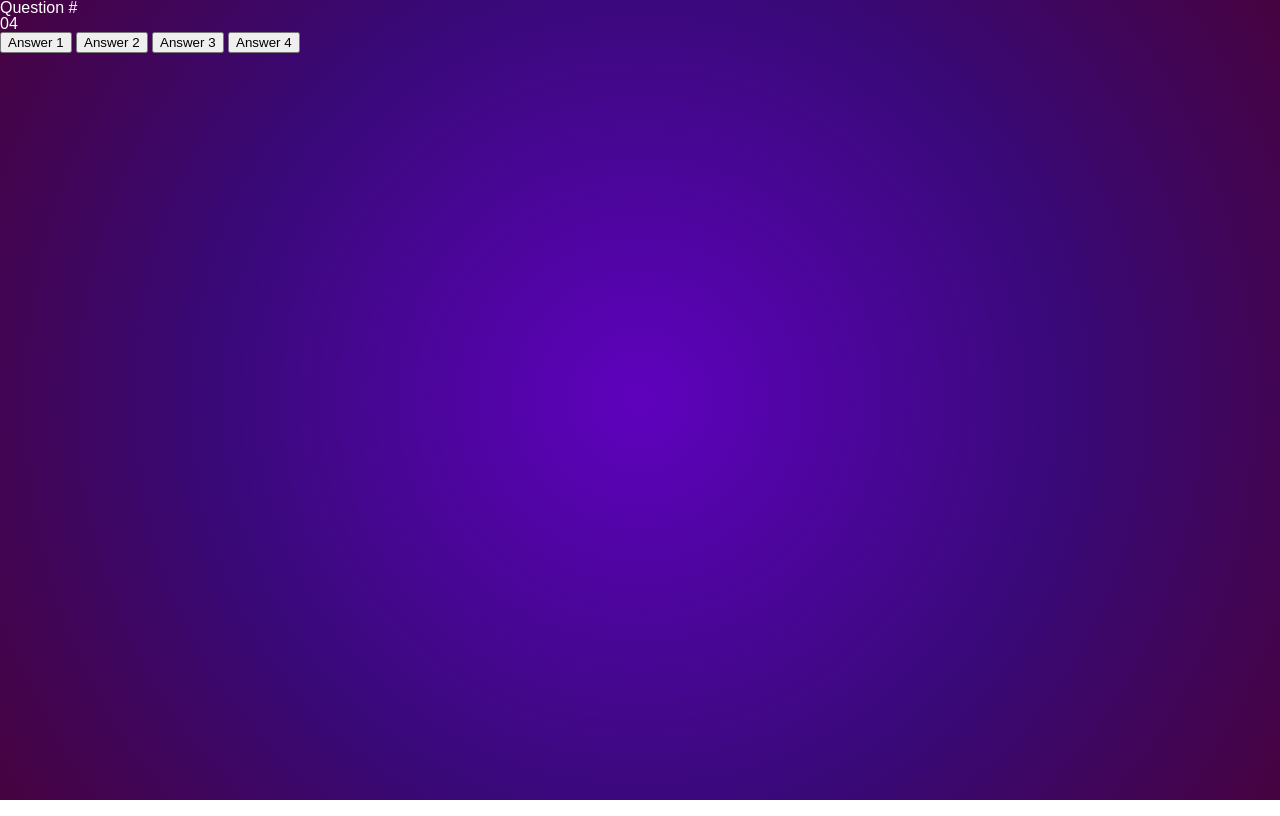
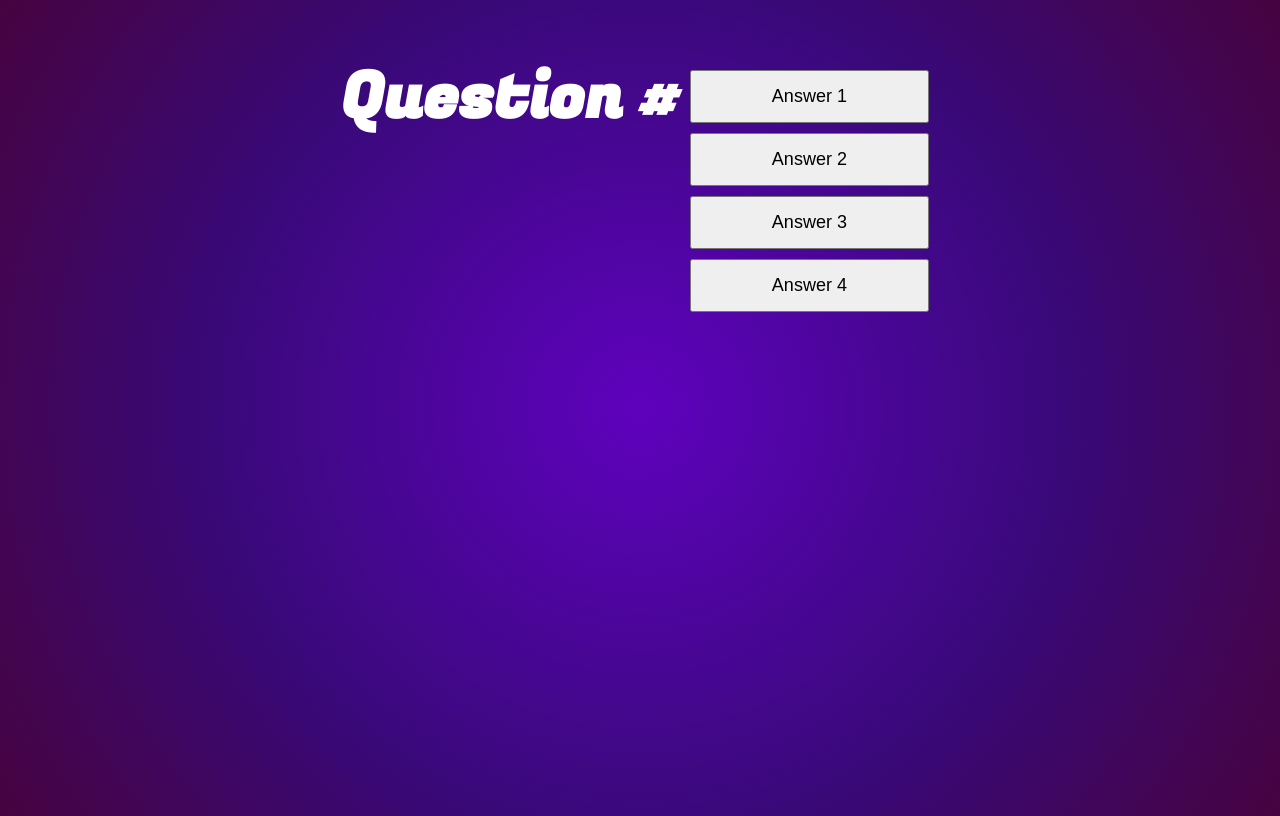
Before and after one commit to JakeDish/trivia-time, a plain HTML site: page quiz.html in a window 1280 px wide. Drawn offline with nearby package versions, Linux system fonts and the light colour scheme; no server answers.

Commit message:
updated quiz css and html

```diff
--- /dev/null
+++ b/assets/css/quiz.css
@@ -0,0 +1,34 @@
+body{
+  font-family: 'Raleway', sans-serif;display: flex;
+  justify-content: center;
+
+}
+
+.header  {
+  font-family: 'Fugaz One';
+  font-size: xx-large;
+  margin: 10;
+	padding: 10;
+	border: 10;
+  display: flex;
+  justify-content: center;
+}
+
+
+.question  {
+font-size: larger;
+padding: 10%;
+display: flex;
+align-items: center;
+
+}
+
+.btn {
+  padding: 14px 80px;
+  margin: 10px;
+  font-size: large;
+  display: flex;
+  flex-flow: column wrap;
+  justify-content: center;
+  align-items: flex-end;
+}
--- a/quiz.html
+++ b/quiz.html
@@ -1,23 +1,27 @@
 <!DOCTYPE html>
 <html lang="en">
+
 <head>
   <meta charset="UTF-8">
   <meta http-equiv="X-UA-Compatible" content="IE=edge">
   <meta name="viewport" content="width=device-width, initial-scale=1.0">
-  <link rel="stylesheet" href="./assets/css/reset.css" />
+  <link href="https://fonts.googleapis.com/css2?family=Fugaz+One&family=Raleway:wght@300;400;700&display=swap" <link
+    rel="stylesheet" href="./assets/css/reset.css" />
   <link rel="stylesheet" href="./assets/css/style.css" />
+  <link rel="stylesheet" href="./assets/css/quiz.css" />
   <title>Trivia Quiz</title>
 </head>
+
 <body>
-  <header>
+  <header class="header">
     <h1 id="question-title">Question #<span id="question-number"></span></h1>
   </header>
-04
+
   <div class="container">
-
-  <div id="container">
-    <div id="question-container"><span id="question-content"></span>
-      <div id="answer-buttons">
+    <div id="container">
+      <div id="question-container" class="question"><span id="question-content"></span>
+      </div>
+      <div id="answer-buttons" class="answer-buttons">
         <button class="btn" id="a1">Answer 1</button>
         <button class="btn" id="a2">Answer 2</button>
         <button class="btn" id="a3">Answer 3</button>
@@ -31,8 +35,9 @@
 
 
 
-        <script src="https://cdn.jsdelivr.net/npm/uikit@3.16.3/dist/js/uikit.min.js"></script>
-        <script src="https://cdn.jsdelivr.net/npm/uikit@3.16.3/dist/js/uikit-icons.min.js"></script>
-        <script src="./assets/js/quiz.js"></script>
+  <script src="https://cdn.jsdelivr.net/npm/uikit@3.16.3/dist/js/uikit.min.js"></script>
+  <script src="https://cdn.jsdelivr.net/npm/uikit@3.16.3/dist/js/uikit-icons.min.js"></script>
+  <script src="./assets/js/quiz.js"></script>
 </body>
+
 </html>
```
Also changed, not shown: index.html (+1 -0 lines).
